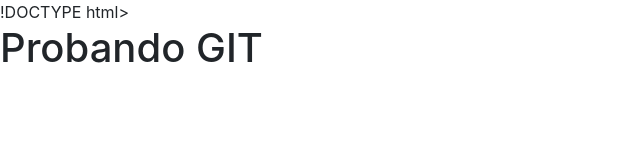
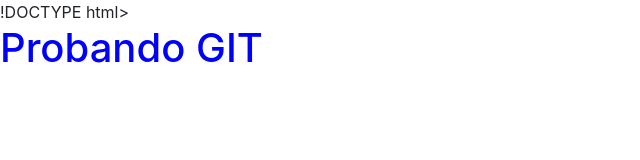
Before and after one commit to MercuCab/RSMotos, a website: page Git.html in a window 1280 px wide. Shown: the whole page, without its empty margins (0-640 px from the left). Drawn offline with Linux system fonts and the light colour scheme.

Commit message:
Agregue css

```diff
--- a/Git.html
+++ b/Git.html
@@ -15,7 +15,7 @@
 </head>
 
 <body>
-  <h1>Probando GIT</h1>
+    <h1 class="git">Probando GIT</h1>
 </body>
 
 </html>
--- a/css/estilo.css
+++ b/css/estilo.css
@@ -102,3 +102,7 @@
   grid-column-gap: 130px;
   grid-row-gap: 10px;
 }
+
+.git {
+  color: blue;
+}
```
